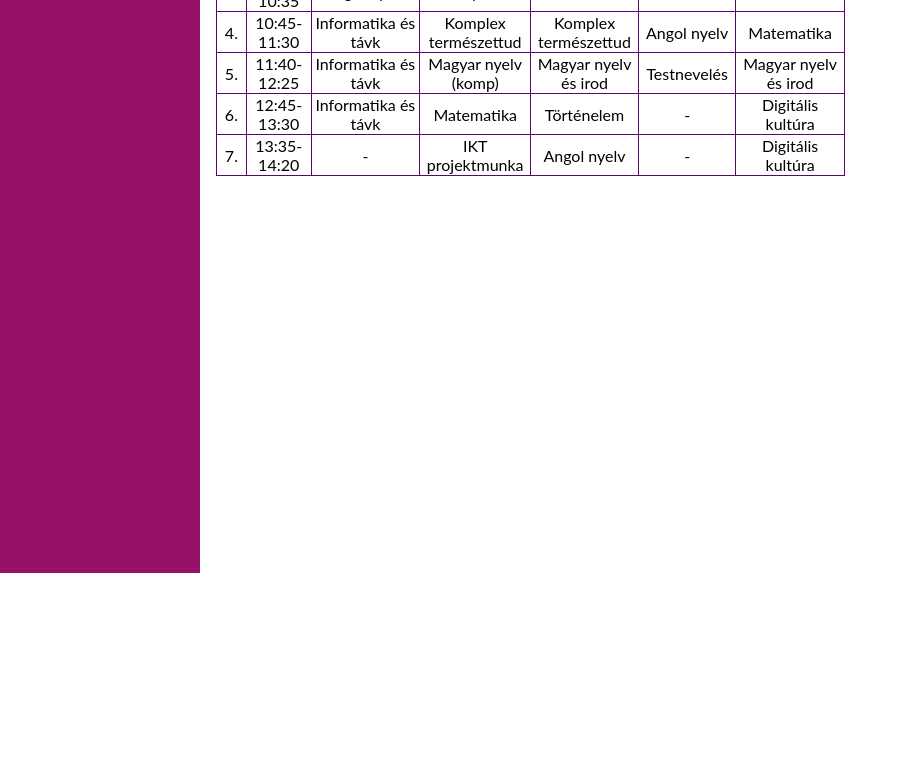
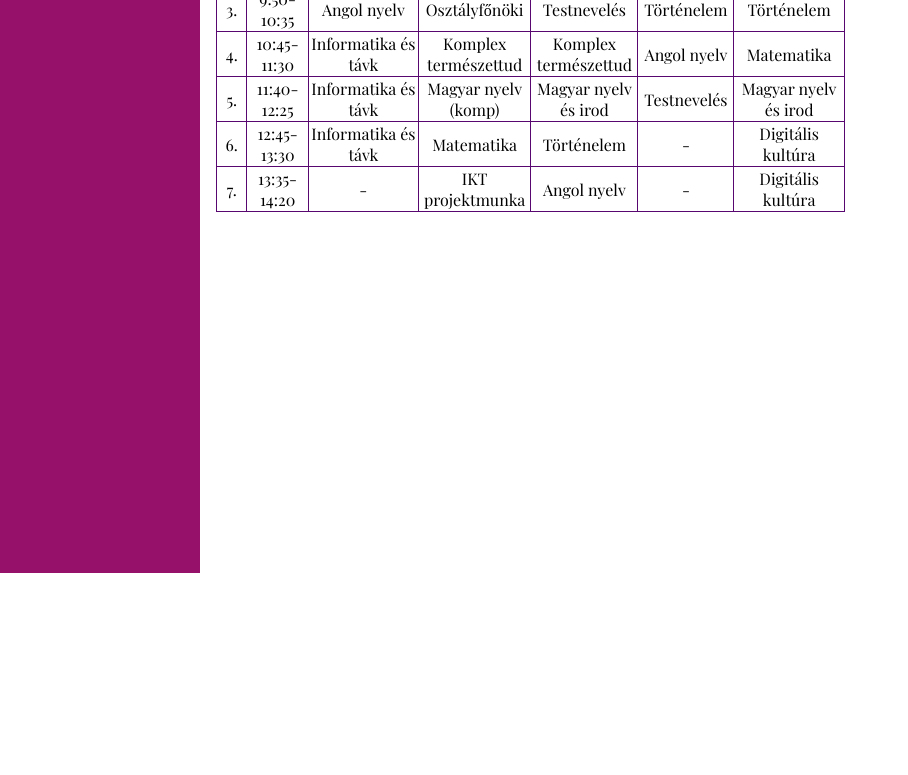
Before and after one commit to FazekasLuca/orarend, a plain HTML site: page index.html in a window 1280 px wide. Shown: the part 227-1002 px from the top of the page, without its empty margins (0-908 px from the left). Drawn offline with nearby package versions, Linux system fonts and the light colour scheme.

Commit message:
Update index.html

```diff
--- a/index.html
+++ b/index.html
@@ -2,10 +2,12 @@
 <html lang="hu">
 <head>
     <meta charset="UTF-8">
-    <meta http-equiv="X-UA-Compatible" content="IE=edge">
     <meta name="viewport" content="width=device-width, initial-scale=1.0">
     <title>Órarend</title>
-<style>
+    <link rel="preconnect" href="https://fonts.googleapis.com">
+<link rel="preconnect" href="https://fonts.gstatic.com" crossorigin>
+<link href="https://fonts.googleapis.com/css2?family=Playfair+Display&display=swap" rel="stylesheet">
+    <style>
         table, th, td {
             border: 1px solid rgb(88, 7, 112);
         }
@@ -22,6 +24,8 @@ body {
 }
 
 .sidebar {
+    font-family: 'Moon Dance', cursive;
+    font-size: 20px;
   margin: 0;
   padding: 0;
   width: 200px;
@@ -32,6 +36,7 @@ body {
 }
 
 .sidebar a {
+
   display: block;
   color: black;
   padding: 16px;
@@ -49,6 +54,7 @@ body {
 }
 
 div.content {
+font-family: 'Playfair Display', serif;
   margin-left: 200px;
   padding: 1px 16px;
   height: 1000px;
@@ -69,19 +75,17 @@ div.content {
     text-align: center;
     float: none;
   }
-}
-</style>
+    </style>
 </head>
 <body>
 <div class="sidebar">
   <a href="https://fazekasluca.github.io/kollazs/">Kollázs</a>
   <a href="https://fazekasluca.github.io/kollazs/keplink.html">Képlink</a>
   <a href="https://fazekasluca.github.io/listak/">Listák</a>
-        <a class="active" href="https://fazekasluca.github.io/orarend/">Órarend</a>
-      </div>
-
+  <a class="active" href="https://fazekasluca.github.io/orarend/">Órarend</a>
+</div>
 <div class="content">
- <p align="center">9.E Órarend</p>
+  <p align="center">9.E Órarend</p>
     <table>
         <tr>
             <th>Ssz.</th>
@@ -167,7 +171,8 @@ div.content {
             <td>-</td>
             <td>Digitális kultúra</td>
           </tr>
+
+    </table>
 </div>
-</table>
 </body>
 </html>
```
